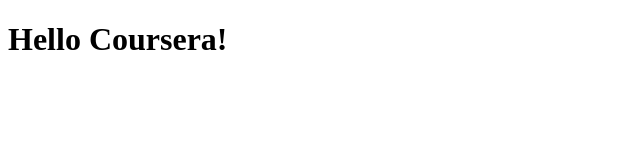
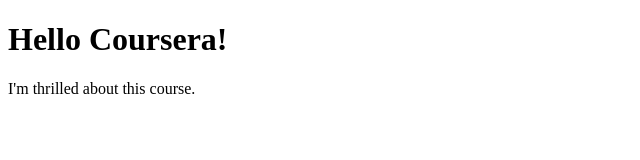
Before and after one commit to louislee-ucla/angularjs, a plain HTML site: page index.html in a window 1280 px wide. Shown: the whole page, without its empty margins (0-640 px from the left). Drawn offline with Linux system fonts and the light colour scheme.

Commit message:
new version of web file.

```diff
--- a/index.html
+++ b/index.html
@@ -6,5 +6,6 @@
     </head>
     <body>
         <h1>Hello Coursera!</h1>
+        I'm thrilled about this course.
     </body>
 </html>
```
